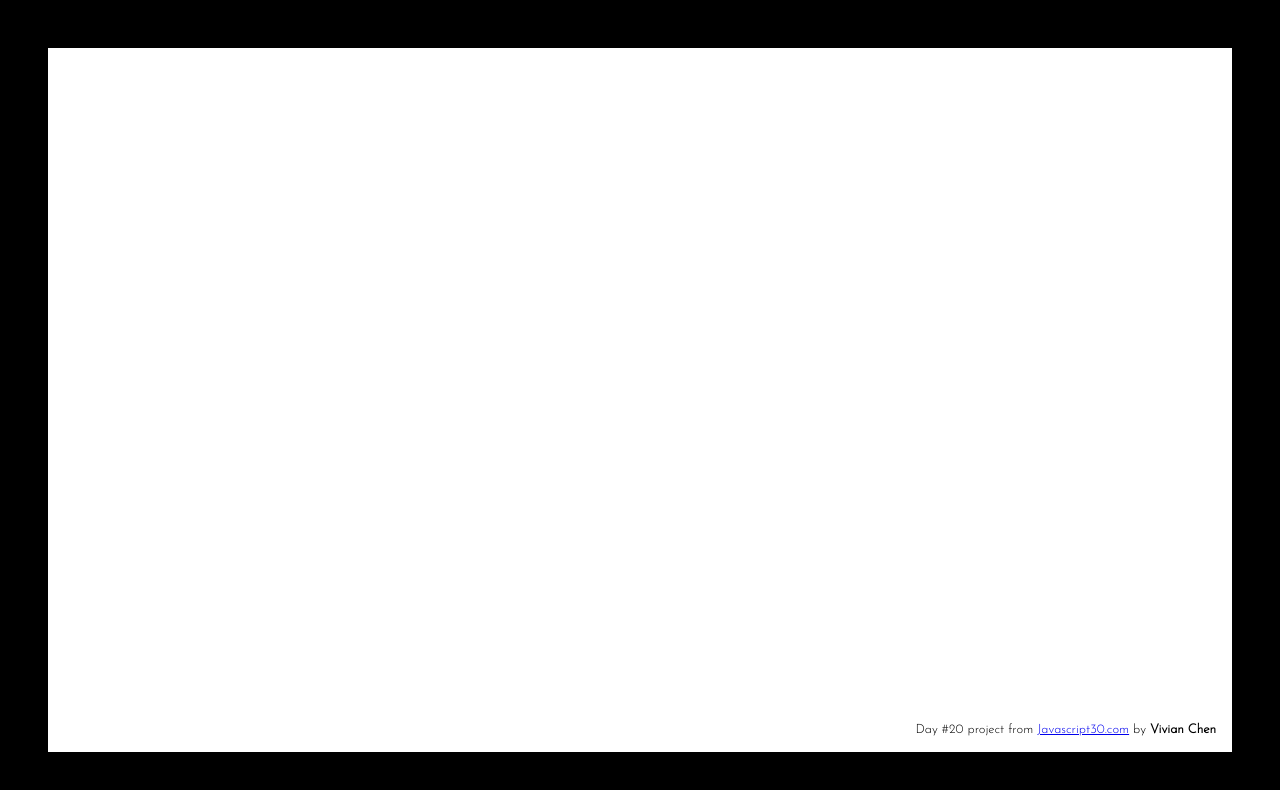
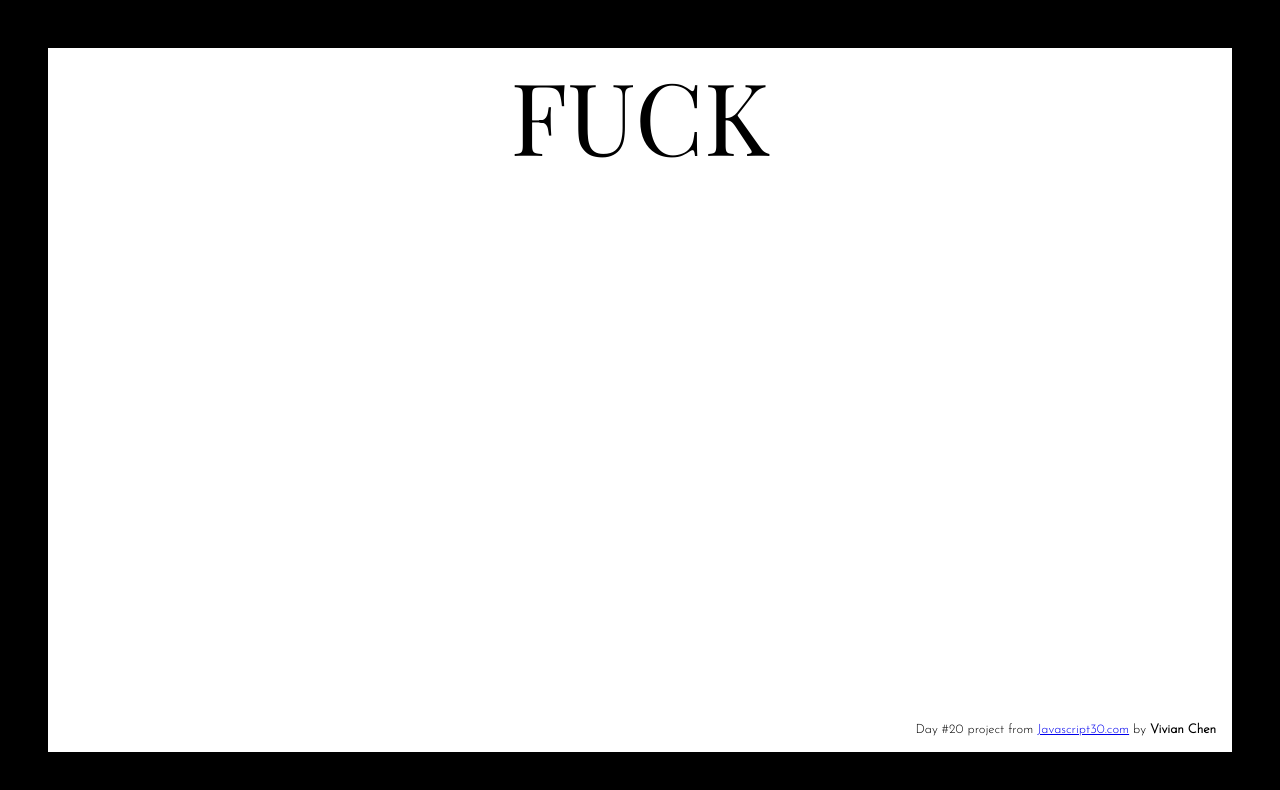
Before and after one commit to vivianycc/js30, a plain HTML site: page 20/index.html in a window 1280 px wide. Drawn offline with nearby package versions, Linux system fonts and the light colour scheme; a web font is replaced by a local one.

Commit message:
minor fix

```diff
--- a/20/index.html
+++ b/20/index.html
@@ -5,7 +5,7 @@
 	<title>Speech Recognition</title>
 
 	<style>
-	@import url('https://fonts.googleapis.com/css?family=Josefin+Sans:300+Playfair+Display');
+	@import url('https://fonts.googleapis.com/css?family=Josefin+Sans:300|Playfair+Display');
 	@import url('https://fonts.googleapis.com/earlyaccess/cwtexming.css');
 
 		body{
@@ -22,6 +22,10 @@
 			letter-spacing: 10px;
 
 		}
+		.title{
+			font-family: 'Playfair Display';
+			font-size: 100px;
+		}
 		.credit{
 			font-family: 'Josefin Sans', sans-serif;
 			font-size: 0.8rem;
@@ -34,6 +38,7 @@
 	</style>
 </head>
 <body>
+	<div class="title">FUCK</div>
 	<div class="words" contenteditable></div>
 	<div class='credit'>Day #20 project from <a href="http://javascript30.com">Javascript30.com</a> by <strong>Vivian Chen</strong> </div>
 	<script>
```
